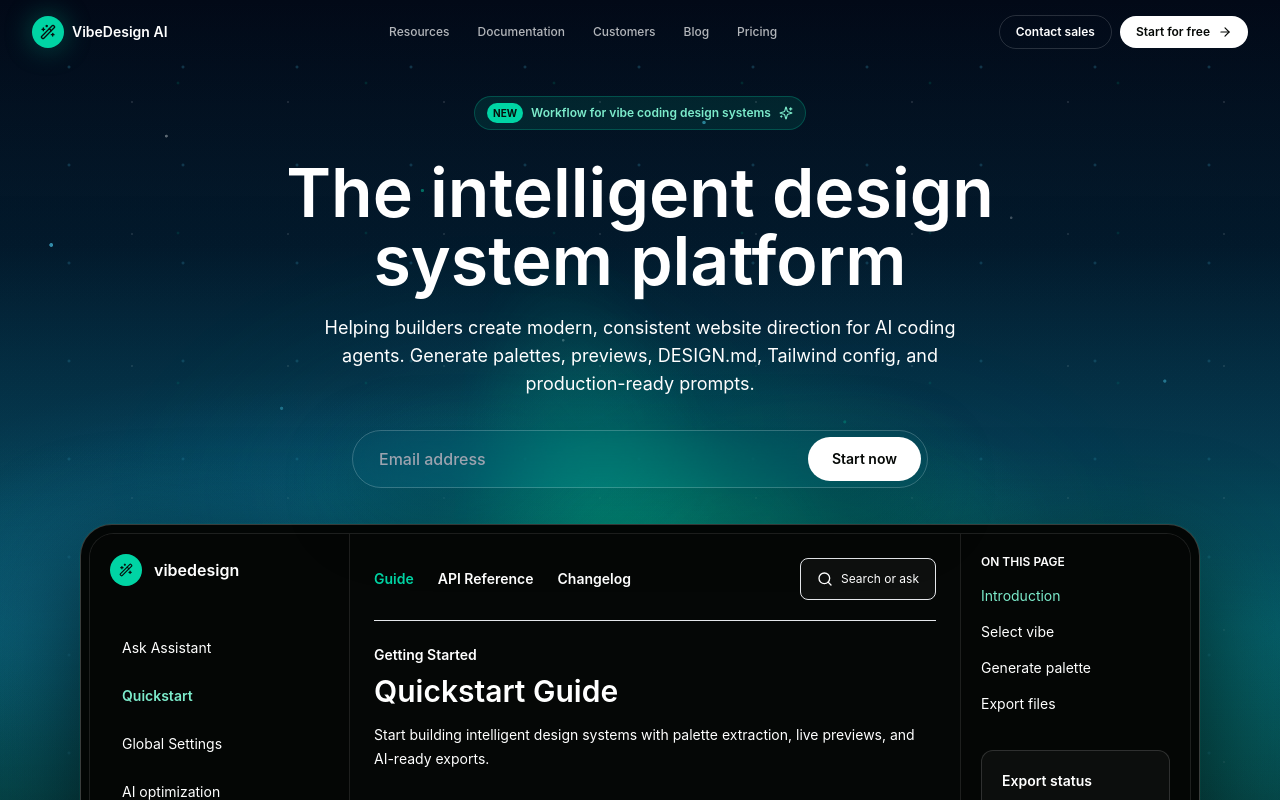
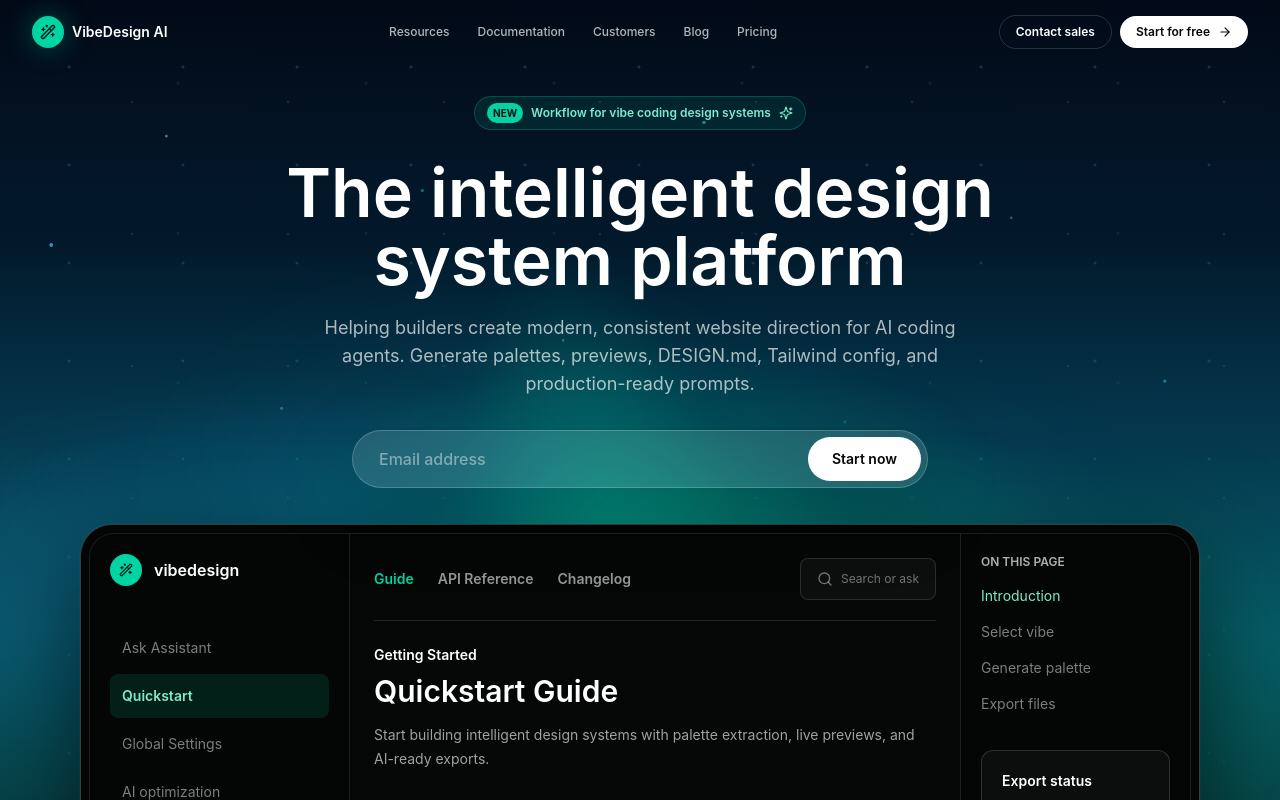
Before and after one commit to rhmatzeka/VibeDesignAI, a Next.js app: page / in a window 1280 px wide. Shown: the top 800 px of the page. Built offline with nearby package versions, Linux system fonts and the light colour scheme.

Commit message:
Fix border styling and custom opacity settings

```diff
--- a/tailwind.config.ts
+++ b/tailwind.config.ts
@@ -18,6 +18,24 @@
       boxShadow: {
         soft: "0 24px 80px rgba(0,0,0,0.32)",
         glow: "0 0 42px rgba(124,58,237,0.28)"
+      },
+      opacity: {
+        "8": "0.08",
+        "12": "0.12",
+        "15": "0.15",
+        "18": "0.18",
+        "24": "0.24",
+        "36": "0.36",
+        "42": "0.42",
+        "44": "0.44",
+        "48": "0.48",
+        "52": "0.52",
+        "54": "0.54",
+        "55": "0.55",
+        "58": "0.58",
+        "62": "0.62",
+        "68": "0.68",
+        "84": "0.84"
       }
     }
   },
```
